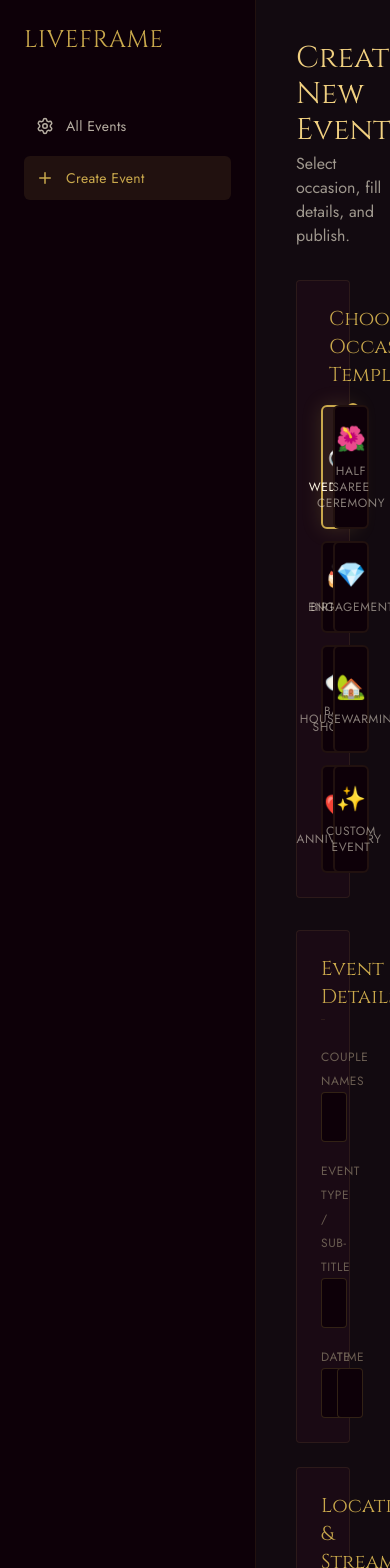
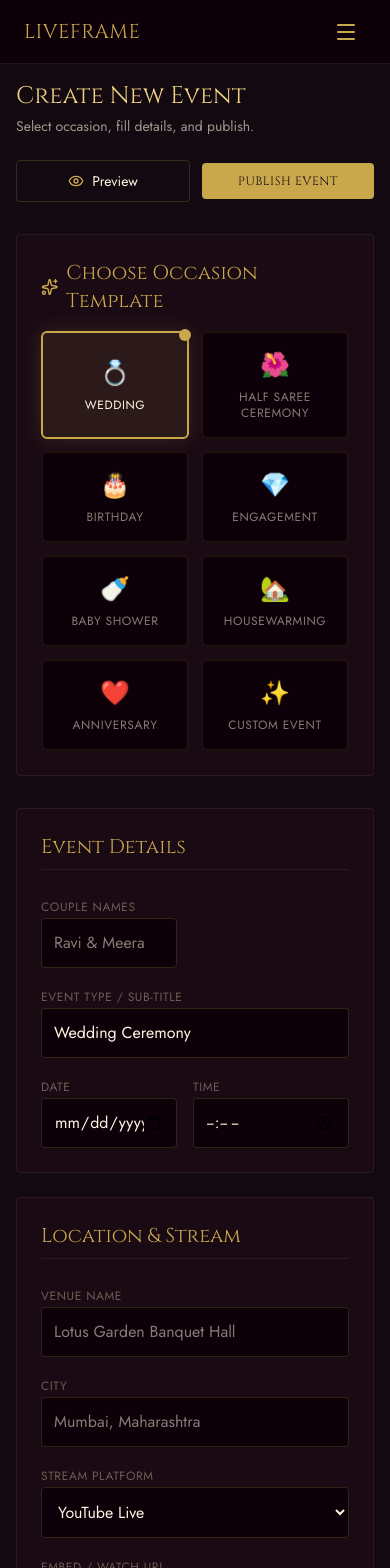
Before and after one commit to rexploretech/vnlivevents, a Next.js app: page /admin/events/new in a window 390 px wide. Shown: the top 1568 px of the page. Built offline with nearby package versions, Linux system fonts and the light colour scheme.

Commit message:
making website display responsive

```diff
--- a/app/admin/events/new/page.tsx
+++ b/app/admin/events/new/page.tsx
@@ -159,23 +159,23 @@ export default function NewEventPage() {
 
   return (
     <>
-      <div className="flex items-center justify-between mb-8">
+      <div className="flex flex-col md:flex-row md:items-center justify-between gap-6 mb-8">
         <div>
-          <h2 className="font-cinzel text-3xl text-gold-light mb-1">Create New Event</h2>
-          <p className="font-sans text-cream/60">Select occasion, fill details, and publish.</p>
+          <h2 className="font-cinzel text-2xl md:text-3xl text-gold-light mb-1">Create New Event</h2>
+          <p className="font-sans text-sm md:text-base text-cream/60">Select occasion, fill details, and publish.</p>
         </div>
         <div className="flex items-center space-x-3">
           <Link
             href="/"
             target="_blank"
-            className="flex items-center space-x-2 border border-gold/20 px-5 py-2 rounded-sm hover:bg-gold/10 transition-colors"
+            className="flex-1 md:flex-none flex items-center justify-center space-x-2 border border-gold/20 px-4 md:px-5 py-2.5 rounded-sm hover:bg-gold/10 transition-colors"
           >
             <Eye size={16} className="text-gold" />
             <span className="font-sans text-cream text-sm">Preview</span>
           </Link>
           <button
             onClick={handlePublish}
-            className="bg-gold text-[#1a0a14] font-cinzel px-6 py-2 rounded-sm uppercase tracking-wider text-sm hover:bg-gold-light transition-colors"
+            className="flex-1 md:flex-none bg-gold text-[#1a0a14] font-cinzel px-4 md:px-6 py-2.5 rounded-sm uppercase tracking-wider text-xs md:text-sm hover:bg-gold-light transition-colors"
           >
             Publish Event
           </button>
@@ -226,8 +226,8 @@ export default function NewEventPage() {
           {/* Event Details */}
           <div className="bg-[#1a0a14] border border-gold/10 p-6 rounded-sm space-y-6">
             <h3 className="font-cinzel text-xl text-gold border-b border-gold/10 pb-2">Event Details</h3>
-            <div className="grid grid-cols-2 gap-4">
-              <div className="space-y-1 col-span-2">
+            <div className="grid grid-cols-1 md:grid-cols-2 gap-4 md:gap-6">
+              <div className="space-y-1 md:col-span-2">
                 <label className="text-xs uppercase tracking-wider text-warm-gray">{preset.titleLabel}</label>
                 <input
                   type="text"
@@ -276,7 +276,7 @@ export default function NewEventPage() {
           {/* Location & Stream */}
           <div className="bg-[#1a0a14] border border-gold/10 p-6 rounded-sm space-y-6">
             <h3 className="font-cinzel text-xl text-gold border-b border-gold/10 pb-2">Location & Stream</h3>
-            <div className="grid grid-cols-2 gap-4">
+            <div className="grid grid-cols-1 md:grid-cols-2 gap-4 md:gap-6">
               <div className="space-y-1">
                 <label className="text-xs uppercase tracking-wider text-warm-gray">Venue Name</label>
                 <input
@@ -311,7 +311,7 @@ export default function NewEventPage() {
                   <option>Other</option>
                 </select>
               </div>
-              <div className="space-y-1 col-span-2">
+              <div className="space-y-1 md:col-span-2">
                 <label className="text-xs uppercase tracking-wider text-warm-gray">Embed / Watch URL</label>
                 <input
                   type="text"
--- a/app/admin/layout.tsx
+++ b/app/admin/layout.tsx
@@ -1,23 +1,58 @@
-import { Settings, Plus } from 'lucide-react';
+'use client';
+
+import { Settings, Plus, Menu, X } from 'lucide-react';
 import Link from 'next/link';
+import { useState } from 'react';
 
 export default function AdminLayout({
   children,
 }: {
   children: React.ReactNode;
 }) {
+  const [isSidebarOpen, setIsSidebarOpen] = useState(false);
+
   return (
     <div className="flex min-h-screen bg-[#120a10]">
+      {/* Mobile Header */}
+      <header className="lg:hidden fixed top-0 left-0 right-0 h-16 bg-near-black border-b border-gold/10 z-50 flex items-center justify-between px-6">
+        <h1 className="font-cinzel text-gold text-xl uppercase tracking-wide">LiveFrame</h1>
+        <button
+          onClick={() => setIsSidebarOpen(!isSidebarOpen)}
+          className="p-2 text-gold hover:bg-gold/10 rounded-md transition-colors"
+        >
+          {isSidebarOpen ? <X size={24} /> : <Menu size={24} />}
+        </button>
+      </header>
+
+      {/* Sidebar Overlay for Mobile */}
+      {isSidebarOpen && (
+        <div
+          className="lg:hidden fixed inset-0 bg-black/80 backdrop-blur-sm z-40"
+          onClick={() => setIsSidebarOpen(false)}
+        />
+      )}
+
       {/* Sidebar */}
-      <aside className="w-64 bg-near-black border-r border-gold/10 p-6 flex flex-col">
-        <h1 className="font-cinzel text-gold text-2xl mb-12 uppercase tracking-wide">LiveFrame</h1>
+      <aside className={`
+        fixed lg:static inset-y-0 left-0 w-64 bg-near-black border-r border-gold/10 p-6 flex flex-col z-50 transition-transform duration-300 transform
+        ${isSidebarOpen ? 'translate-x-0' : '-translate-x-full lg:translate-x-0'}
+      `}>
+        <h1 className="hidden lg:block font-cinzel text-gold text-2xl mb-12 uppercase tracking-wide">LiveFrame</h1>
 
-        <nav className="flex-1 space-y-2">
-          <Link href="/admin/events" className="flex items-center space-x-3 p-3 rounded-md hover:bg-gold/10 text-cream/70 hover:text-gold transition-colors">
+        <nav className="flex-1 space-y-2 mt-16 lg:mt-0">
+          <Link
+            href="/admin/events"
+            onClick={() => setIsSidebarOpen(false)}
+            className="flex items-center space-x-3 p-3 rounded-md hover:bg-gold/10 text-cream/70 hover:text-gold transition-colors"
+          >
             <Settings size={18} />
             <span className="font-sans text-sm tracking-wide">All Events</span>
           </Link>
-          <Link href="/admin/events/new" className="flex items-center space-x-3 p-3 rounded-md bg-gold/10 text-gold hover:bg-gold/20 transition-colors">
+          <Link
+            href="/admin/events/new"
+            onClick={() => setIsSidebarOpen(false)}
+            className="flex items-center space-x-3 p-3 rounded-md bg-gold/10 text-gold hover:bg-gold/20 transition-colors"
+          >
             <Plus size={18} />
             <span className="font-sans text-sm tracking-wide">Create Event</span>
           </Link>
@@ -32,7 +67,7 @@ export default function AdminLayout({
       </aside>
 
       {/* Main Content Area */}
-      <main className="flex-1 p-10 overflow-y-auto">
+      <main className="flex-1 p-4 sm:p-6 lg:p-10 pt-20 lg:pt-10 overflow-y-auto">
         <div className="max-w-4xl mx-auto">
           {children}
         </div>
```
